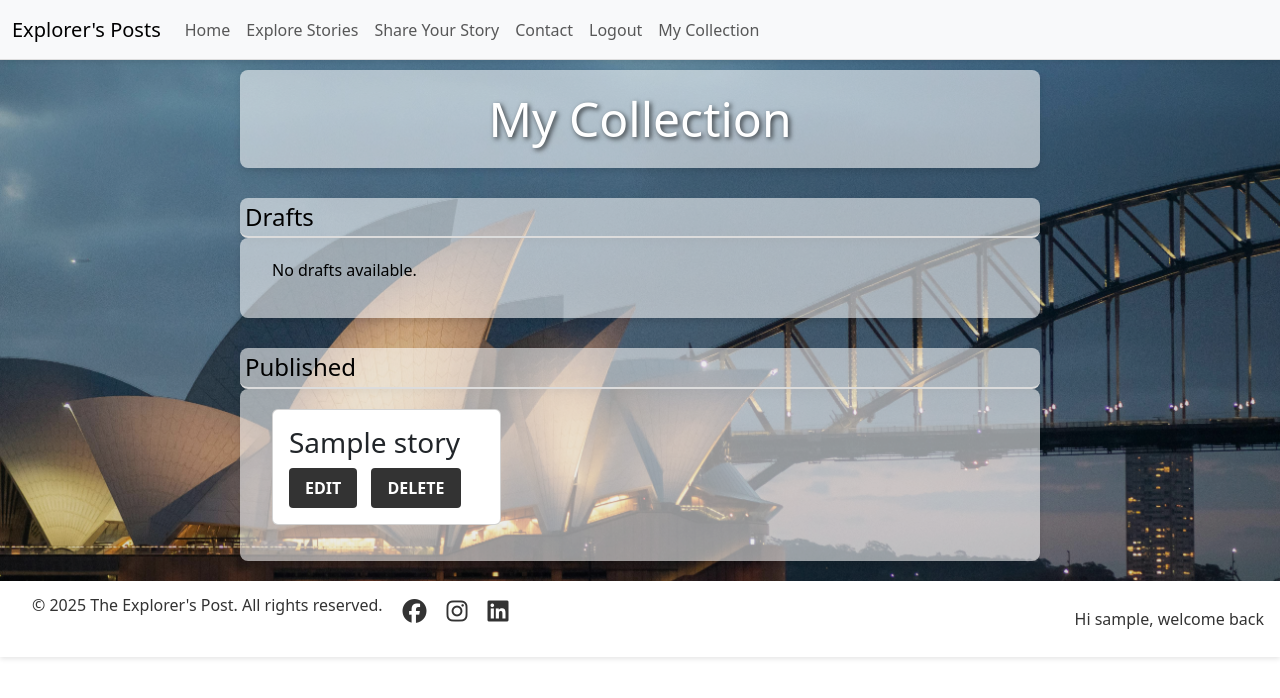
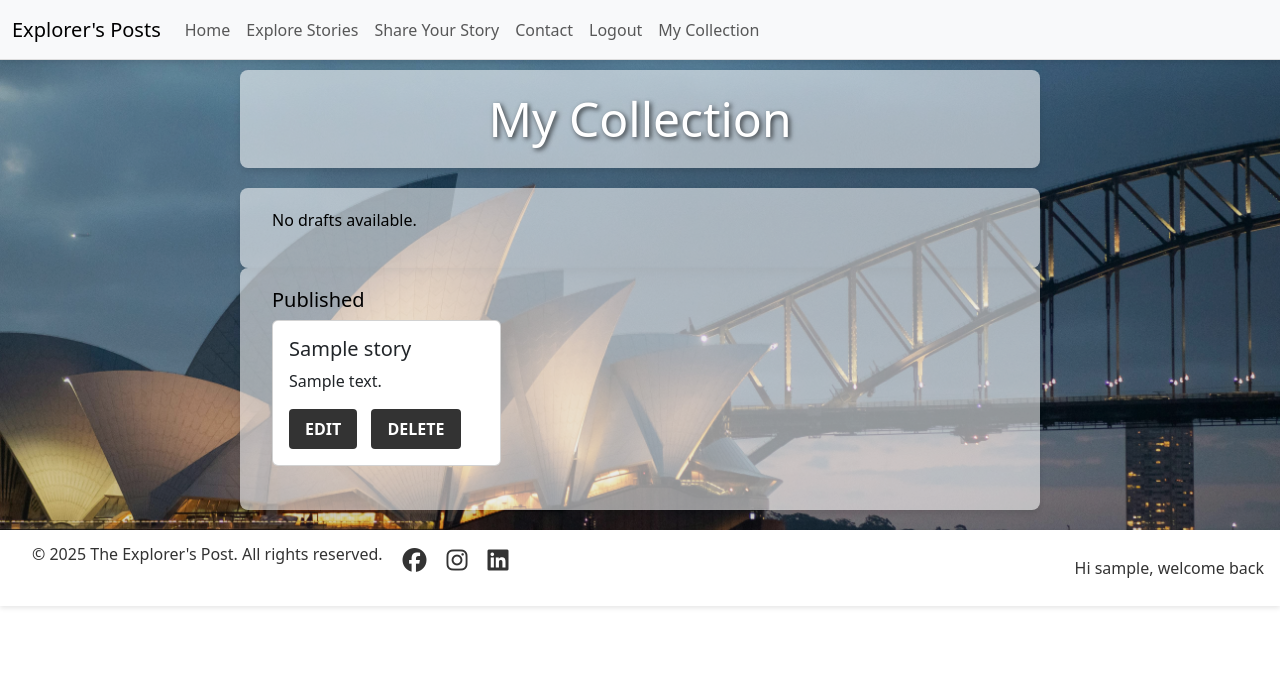
Before and after one commit to monicathomas8/The-Explorers-Post, a Django app: page /users/ in a window 1280 px wide. Shown: the top 698 px of the page. Run offline with Django 4.2, Linux system fonts and the light colour scheme; a user stored in the database is signed in; tables that the repository leaves empty hold one stand-in row (values such as "Sample post"); some libraries are stand-ins or nearby versions.

Commit message:
fixed bug of html tags showing in stroy previews. styled edit page to match project

```diff
--- a/static/css/style.css
+++ b/static/css/style.css
@@ -286,6 +286,8 @@ form .secondaryAction:hover {
     margin: 10px; /* Space between buttons */
 }
 
+
+
 /********** footer **********/
 
 footer {
--- a/users/templates/my_posts.html
+++ b/users/templates/my_posts.html
@@ -3,16 +3,17 @@
 {% block title %}My Collection - The Explorer's Post{% endblock %}
 
 {% block content %}
-<div class="story-list-container my-collection">
+<div class="story-list-container my-collection ">
     <h1>My Collection</h1>
 
-    <h2>Drafts</h2>
     <div class="row">
         {% for story in drafts %}
         <div class="col-md-4">
-            <div class="card mb-3 custom-card">
+            <h5>Story Draft</h5>
+            <div class="card mb-4 custom-card">
                 <div class="card-body">
-                    <h3 class="card-title">{{ story.title }}</h3>
+                    <h5 class="card-title">{{ story.title }}</h5>
+                    <p class="card-text">{{ story.content|truncatewords:20|safe }}</p>
                     <div class="card-text">
                         <a href="{% url 'edit_story' story.id %}" class="btn custom-btn">Edit</a>
                         <a href="{% url 'delete_story' story.id %}" class="btn custom-btn">Delete</a>
@@ -25,13 +26,14 @@
         {% endfor %}
     </div>
 
-    <h2>Published</h2>
     <div class="row">
+        <h5>Published</h5>
         {% for story in published %}
         <div class="col-md-4">
-            <div class="card mb-3 custom-card">
+            <div class="card mb-4 custom-card">
                 <div class="card-body">
-                    <h3 class="card-title">{{ story.title }}</h3>
+                    <h5 class="card-title">{{ story.title }}</h5>
+                    <p class="card-text">{{ story.content|truncatewords:20|safe }}</p>
                     <div class="card-text">
                         <a href="{% url 'edit_story' story.id %}" class="btn custom-btn">Edit</a>
                         <a href="{% url 'delete_story' story.id %}" class="btn custom-btn">Delete</a>
```
Also changed, not shown: stories/templates/story_list.html (+1 -1 lines).
